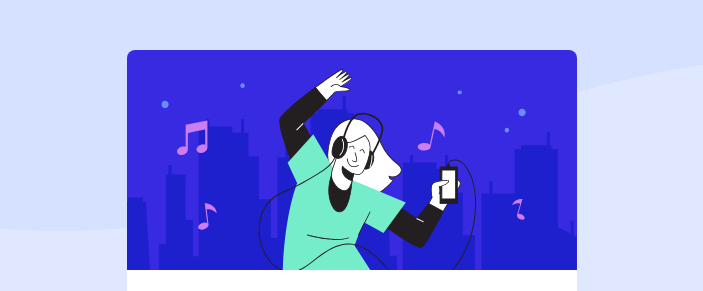
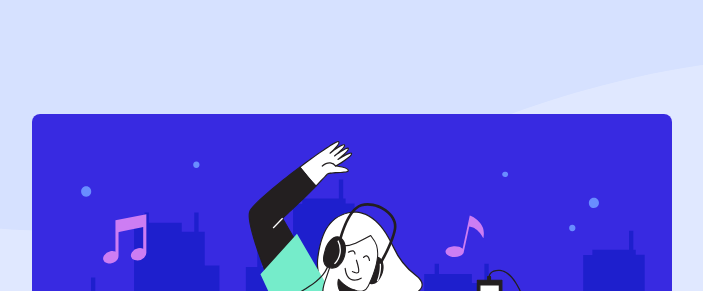
Before and after one commit to Adhishreya/order-summary-component-main, a plain HTML site: page index.html in a window 1280 px wide. Shown: the part 206-497 px from the top of the page, without its empty margins (288-991 px from the left). Drawn offline with Linux system fonts and the light colour scheme.

Commit message:
Update index.html

```diff
--- a/index.html
+++ b/index.html
@@ -11,8 +11,8 @@
     .attribution { font-size: 11px; text-align: center;margin-left: 50%;transform: translate(-40%,0%);overflow: hidden; }
     .attribution a { color: hsl(228, 45%, 44%); }
     body{color: hsl(223, 47%, 23%); background-image : url('./images/pattern-background-desktop.svg');background-repeat: no-repeat;background-color: hsl(225, 100%, 94%);}
-    html,body{height: 100%;width: 100%;margin: 0;padding: 0;}
-    .container{margin: 20% auto;width: fit-content;display: block;border-radius: 0.5rem;height: fit-content;padding-bottom: 1rem;overflow: hidden;background-color: rgb(255, 255, 255);}
+    html,body{width: 100%;margin: 0;padding: 0;}
+    .container{margin: 25% auto;width: 50%;display: block;border-radius: 0.5rem;height: fit-content;padding-bottom: 1rem;overflow: hidden;background-color: rgb(255, 255, 255);}
     .intro-para{font-size: 16px;text-align: center;width: 20rem;margin-left: 50%;transform: translate(-50%,10%);}
     .header-main{width: fit-content;text-align: center;margin-left: 50%;transform: translate(-50%,10%);}
     .card{display: grid;width: 80%;margin: 2rem auto;border-radius: 1rem;grid-template-columns: 1fr 2fr 1fr;background-color: hsl(225, 100%, 94%);background-color: hsl(225, 100%, 98%);}
@@ -23,7 +23,7 @@
     .sub-card p{position: relative;top:-1rem;}
     button{margin-left: 50%;transform: translate(-50%,0%);background-color: hsl(245, 75%, 52%);padding: 1rem 3rem;border-radius: 0.5rem;border:none;color: hsl(225, 100%, 98%);box-shadow: -0.8rem 1rem 0.5rem 0.3rem hsl(225, 100%, 94%);width:80%;}
     .cancel-button{color:hsl(224, 23%, 55%);margin-left: 50%;transform: translate(-15%,0%);margin-top: 2rem;}
-    .hero-image{width: 50%;}
+    .hero-image{width: 100%;}
     .cancel-button:hover{cursor: pointer;color: hsl(223, 47%, 23%);}
     button:hover{cursor: pointer;background-color: hsl(245, 68%, 75%);;}
     @media (width:375px)
@@ -35,7 +35,7 @@
 </head>
 <body>
   <div class="container">
-    <img class="her0-image" src="./images/illustration-hero.svg"/>
+    <img class="hero-image" src="./images/illustration-hero.svg"/>
 
    <h2 class="header-main">Order Summary</h2>
     <div class="intro-para">
```
